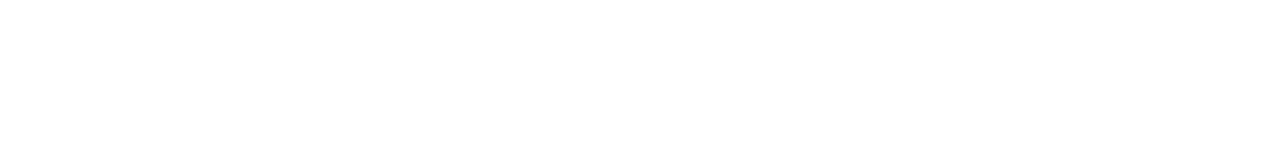
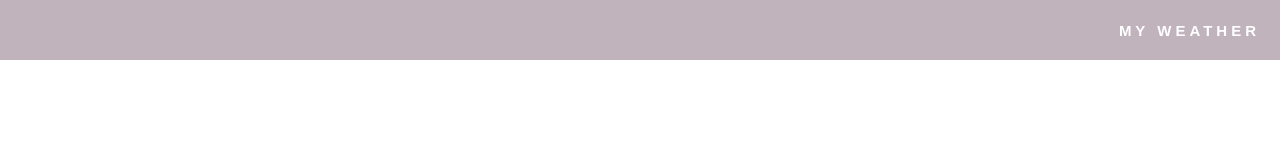
Before and after one commit to BrandonPascutoi/Weather-App, a plain HTML site: page index.html in a window 1280 px wide. Drawn offline with Linux system fonts and the light colour scheme; a web font is replaced by a local one.

Commit message:
created nav bar

```diff
--- a/index.html
+++ b/index.html
@@ -5,11 +5,14 @@
     <meta http-equiv="X-UA-Compatible" content="IE=edge">
     <meta name="viewport" content="width=device-width, initial-scale=1.0">
     <link rel="stylesheet" type="text/css" href="style.css">
+    <link rel="preconnect" href="https://fonts.googleapis.com">
+<link rel="preconnect" href="https://fonts.gstatic.com" crossorigin>
+<link href="https://fonts.googleapis.com/css2?family=NTR&display=swap" rel="stylesheet">
     <title>Weather App</title>
 </head>
 <body>
     <nav>
-
+        <a href="/index.html"><h1>MY WEATHER</h1></a>
     </nav>
 </body>
 </html>
--- a/style.css
+++ b/style.css
@@ -14,6 +14,7 @@ html {
 
 a {
     text-decoration: none;
+    cursor: pointer;
 }
 
 button,
@@ -41,3 +42,24 @@ button:active,
 .submit-button {
     border: none;
 }
+
+/* All Devices */
+
+nav {
+    width: 100%;
+    height: 3rem;
+    background: #c0b3bc;
+    display: flex;
+    align-items: center;
+    justify-content: flex-end;
+    font-size: 0.5rem;
+    font-family: 'NTR', sans-serif;
+    letter-spacing: 4px;
+    font-weight: 400;
+}
+
+nav a {
+    position: relative;
+    right: 20px;
+    color: white;
+}
```
